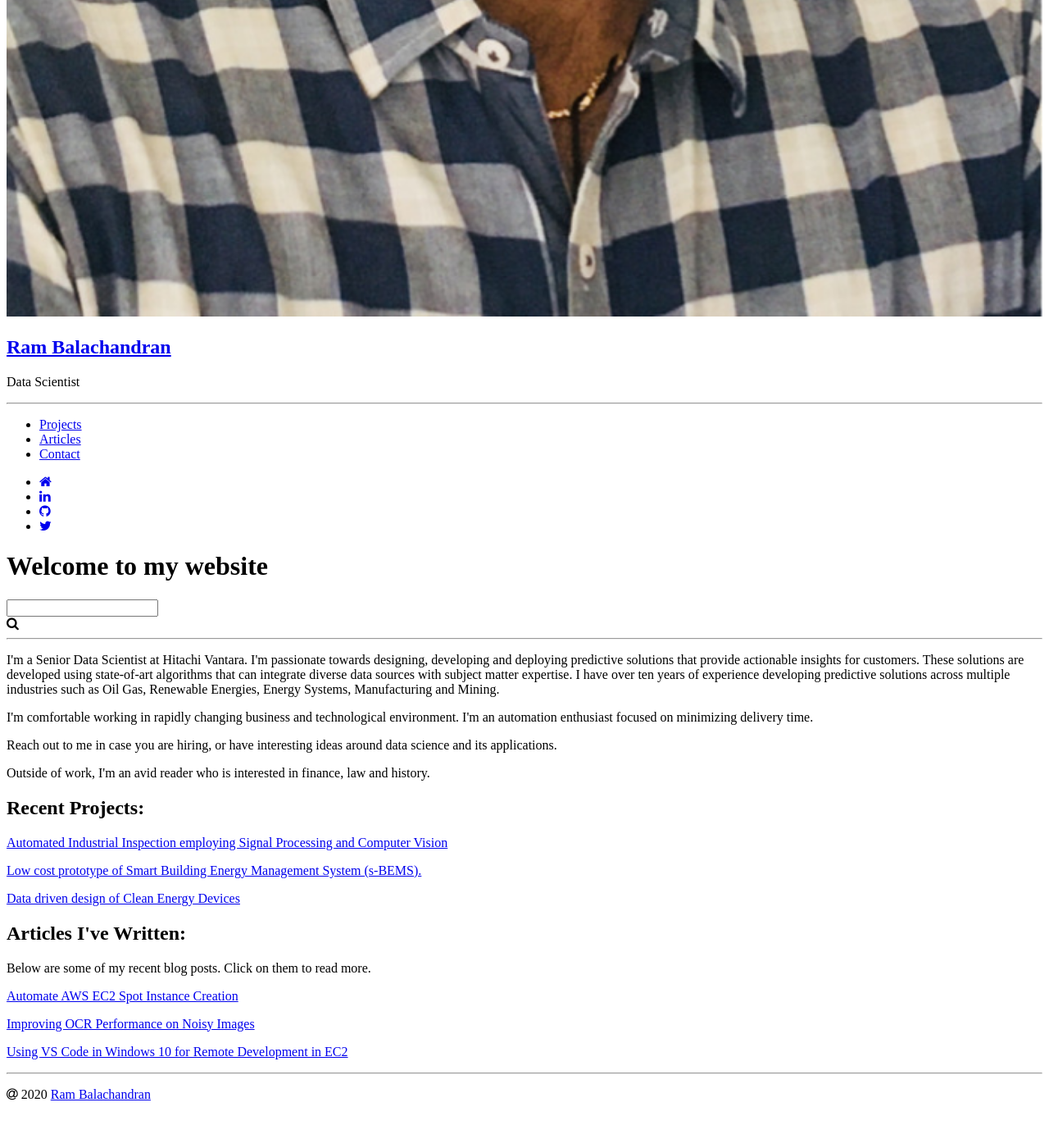
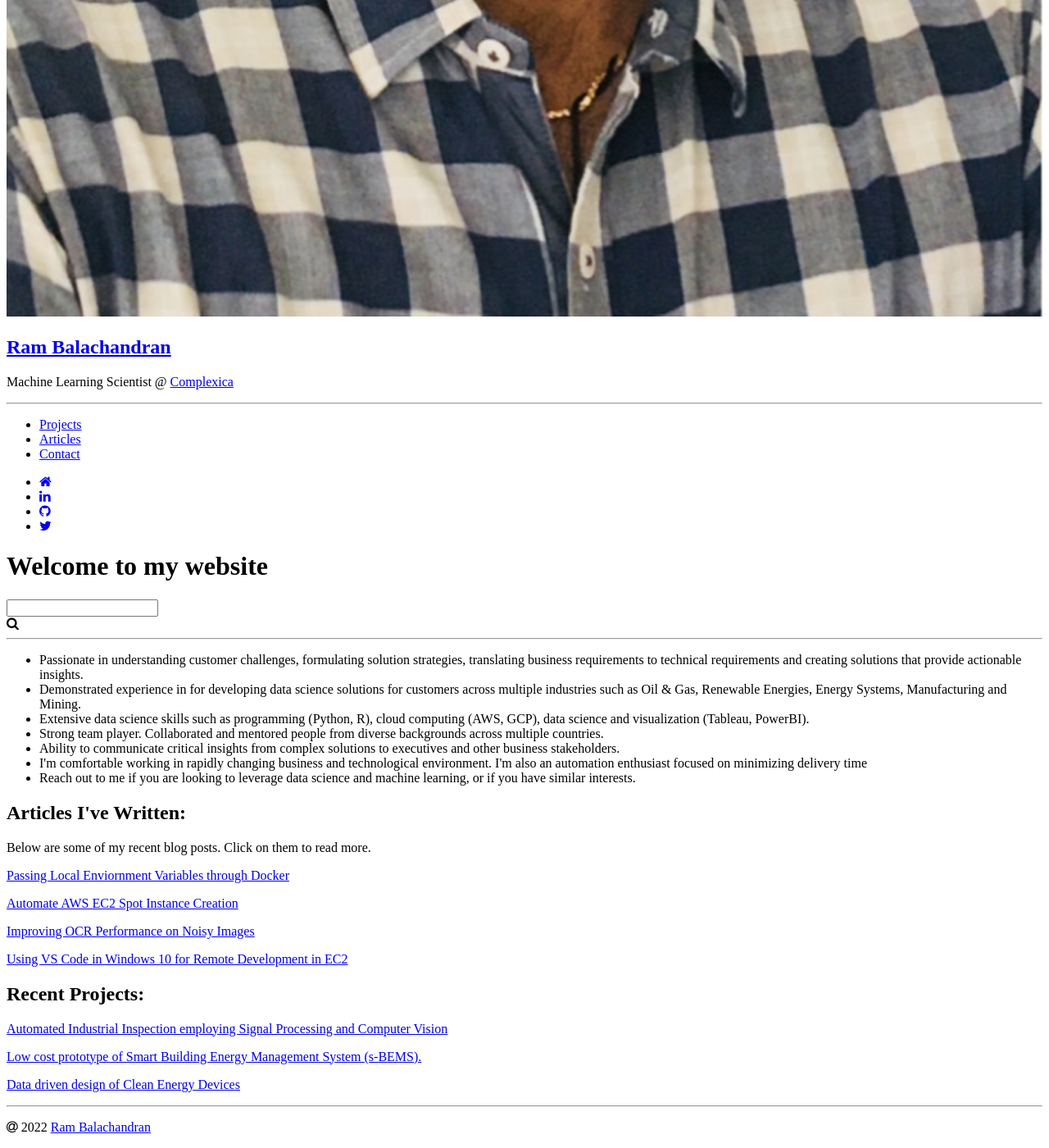
Before and after one commit to rambalachandran/rambalachandran.github.io, a Jekyll site: the page built from index.html, in a window 1280 px wide and 1400 px high, scrolled down 1310 px. Shown: the whole window at 82% size. Built offline with Jekyll 4.4.1, drawn with Linux system fonts in a browser that asks for light colours; the list of posts is cut into pages by our own code; comment, search, counter and statistics services are not loaded; before the commit the page ends 2670 px from its top, so only the background shows below that.

Commit message:
blog post for passing local env to dockers

```diff
--- a/_data/main.yml
+++ b/_data/main.yml
@@ -2,7 +2,8 @@
 
 image: /assets/images/author-image.png
 name: Ram Balachandran
-profession: Data Scientist
+profession: Machine Learning Scientist @ <a href="https:/www.complexica.com"> Complexica </a>
+
 email: ram.website.maintain@gmail.com # The contact form submissions will be received in this email address.
 formspree_endpoint: https://formspree.io/f/mdopzbop
 #   ,-----.       ,--.                   ,---.  ,--.
--- a/_includes/footer.html
+++ b/_includes/footer.html
@@ -1,7 +1,7 @@
 <footer data-aos="fade-up">
   <div class="text-right">
     <p class="copy">
-      <i class="fa fa-at"></i> 2020
+      <i class="fa fa-at"></i> 2022
       <a class="rev" href="{{site.url}}">Ram Balachandran</a>
     </p>
   </div>
--- a/index.html
+++ b/index.html
@@ -9,22 +9,29 @@
 All these included files are found inside '_includes' folder.
 You can edit them there.
  -->
+<ul>
+  <li>Passionate in understanding customer challenges, formulating solution strategies, translating business
+    requirements to technical requirements and creating solutions that provide actionable insights.</li>
 
-<p>
-  I'm a Senior Data Scientist at Hitachi Vantara. I'm passionate towards designing, developing and deploying predictive solutions that provide actionable insights for customers. These solutions are developed using state-of-art algorithms that can integrate diverse data sources with subject matter expertise. I have over ten years of experience developing predictive solutions across multiple industries such as Oil Gas, Renewable Energies, Energy Systems, Manufacturing and Mining.
-</p>
+  <li>Demonstrated experience in for developing data science solutions for customers across multiple industries such as
+    Oil &
+    Gas, Renewable Energies, Energy Systems, Manufacturing and Mining.</li>
 
-<p>
-  I'm comfortable working in rapidly changing business and technological environment. I'm an automation enthusiast focused on minimizing delivery time.
-</p>
+  <li>Extensive data science skills such as programming (Python, R), cloud computing (AWS, GCP), data science and
+    visualization (Tableau, PowerBI).</li>
 
-<p>
-  Reach out to me in case you are hiring, or have interesting ideas around data science and its applications.
-</p>
+  <li>Strong team player. Collaborated and mentored people from diverse backgrounds across multiple countries.</li>
 
-<p>
-  Outside of work, I'm an avid reader who is interested in finance, law and history.
-</p>
+  <li>Ability to communicate critical insights from complex solutions to executives and other business stakeholders.
+  </li>
+
+  <li>I'm comfortable working in rapidly changing business and technological environment. I'm also an automation
+    enthusiast
+    focused on minimizing delivery time</li>
+  <li>Reach out to me if you are looking to leverage data science and machine learning, or if you have similar
+    interests. </li>
+</ul>
+
 
 <!--
    {% include expertise.html %}
@@ -49,15 +66,6 @@
   Volutpat est velit egestas dui id ornare. Amet massa vitae tortor condimentum.
 </p> -->
 
-{% include blogs.html %}
-
-<!-- <p>
-  Nibh ipsum consequat nisl vel pretium lectus. Et netus et malesuada fames ac
-  turpis egestas. Feugiat vivamus at augue eget arcu dictum. Lectus nulla at
-  volutpat diam ut venenatis tellus in. Massa tincidunt dui ut ornare lectus
-  sit. Mattis nunc sed blandit libero volutpat sed. Mi eget mauris pharetra et
-  ultrices neque ornare. Pulvinar sapien et ligula ullamcorper.
-</p> -->
 <!-- <p class="">
   <a
     href="/blog/blackcurrant/"
@@ -66,7 +74,7 @@
     >About {{site.title}}</a
   > -->
 
-    <!-- <a
+<!-- <a
     href="/blog/blackcurrant/#buy-blackcurrant-jekyll-theme"
     class="btn btn-success btn-lg ml-3"
     data-aos="zoom-in"
```
Also changed, not shown: other parts of index.html (+10 -0 lines), _posts/2022-07-24-DockerPassLocalEnv.markdown (added, +139 -0 lines), assets/images/blog_posts/docker_logo.png (added).
